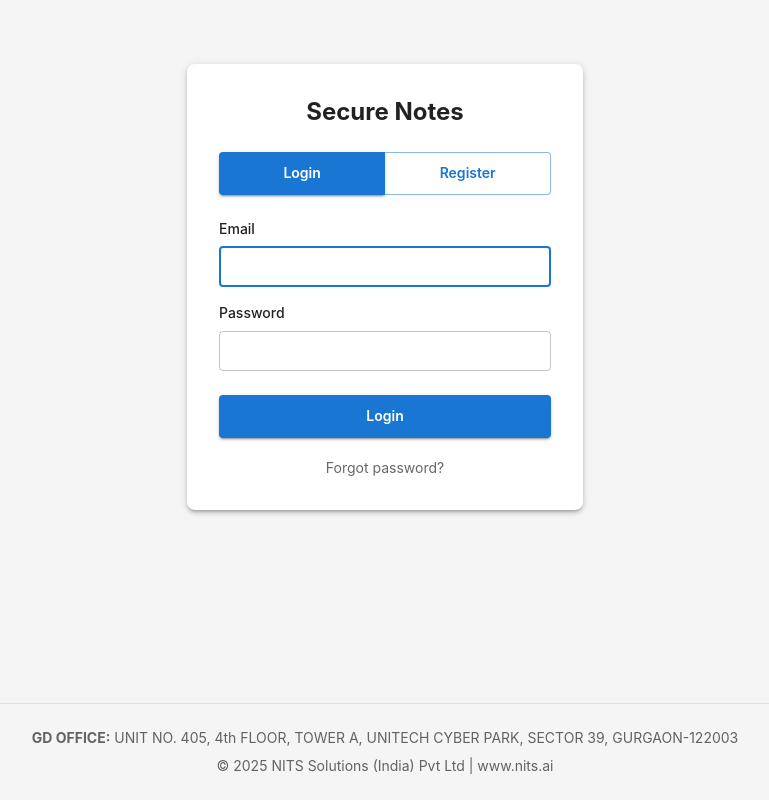
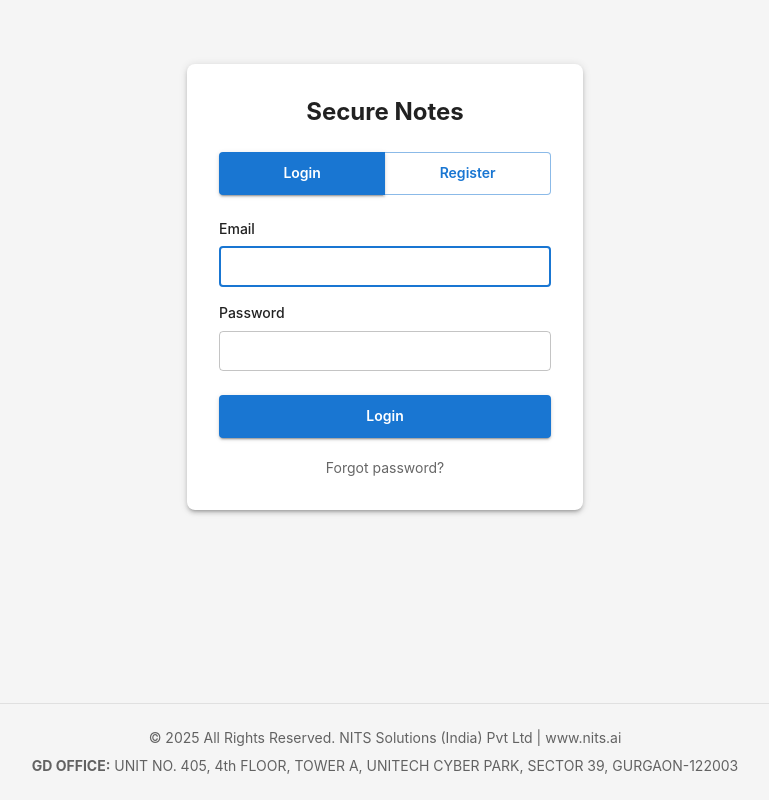
Before and after one commit to durgeshkryadav/Secure-Notes-App, a React (Vite) app in the folder frontend/: page / in a window 1280 px wide. Shown: the whole page, without its empty margins (255-1024 px from the left). Built offline with nearby package versions, Linux system fonts and the light colour scheme; no server answers.

Commit message:
Update footer layout: All rights reserved on first line, address on second line

```diff
--- a/frontend/src/components/Footer/Footer.tsx
+++ b/frontend/src/components/Footer/Footer.tsx
@@ -15,10 +15,10 @@ const Footer: React.FC = () => {
     >
       <Container maxWidth="lg">
         <Typography variant="body2" color="text.secondary" align="center" sx={{ mb: 1 }}>
-          <strong>GD OFFICE:</strong> UNIT NO. 405, 4th FLOOR, TOWER A, UNITECH CYBER PARK, SECTOR 39, GURGAON-122003
+          © {new Date().getFullYear()} All Rights Reserved. NITS Solutions (India) Pvt Ltd | www.nits.ai
         </Typography>
         <Typography variant="body2" color="text.secondary" align="center">
-          © {new Date().getFullYear()} NITS Solutions (India) Pvt Ltd | www.nits.ai
+          <strong>GD OFFICE:</strong> UNIT NO. 405, 4th FLOOR, TOWER A, UNITECH CYBER PARK, SECTOR 39, GURGAON-122003
         </Typography>
       </Container>
     </Box>
```
